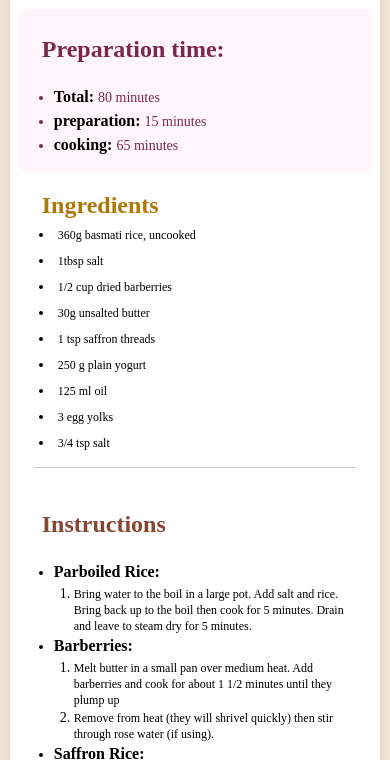
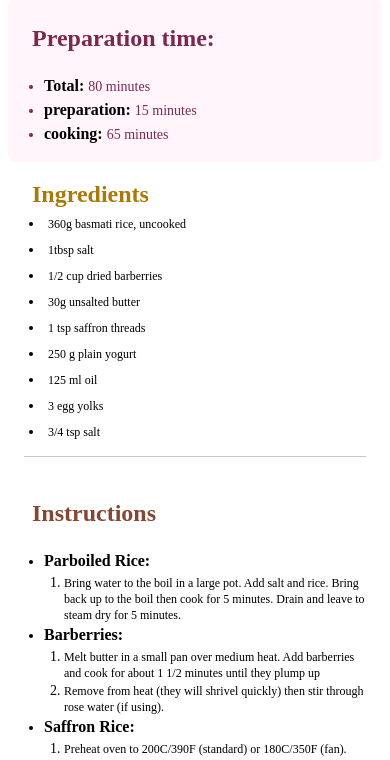
Before and after one commit to MohammadSoleimanikia/recipe-page, a website: page docs/index.html in a window 390 px wide. Shown: the part 447-1207 px from the top of the page. Drawn offline with Linux system fonts and the light colour scheme.

Commit message:
update layout based on design

```diff
--- a/src/input.css
+++ b/src/input.css
@@ -2,7 +2,7 @@
 @tailwind components;
 @tailwind utilities;
 .main {
-  @apply shadow-3xl w-[95%] sm:w-[80%] max-w-[850px] bg-white mx-auto mt-6 p-2 sm:p-5 rounded-lg font-times mb-2;
+  @apply shadow-3xl w-full sm:w-[80%] max-w-[850px] bg-white mx-auto sm:mt-6 p-2 sm:p-5 sm:rounded-lg font-times sm:mb-2;
 }
 .image {
   @apply rounded-lg;
```
Also changed, not shown: docs/styles.css.
